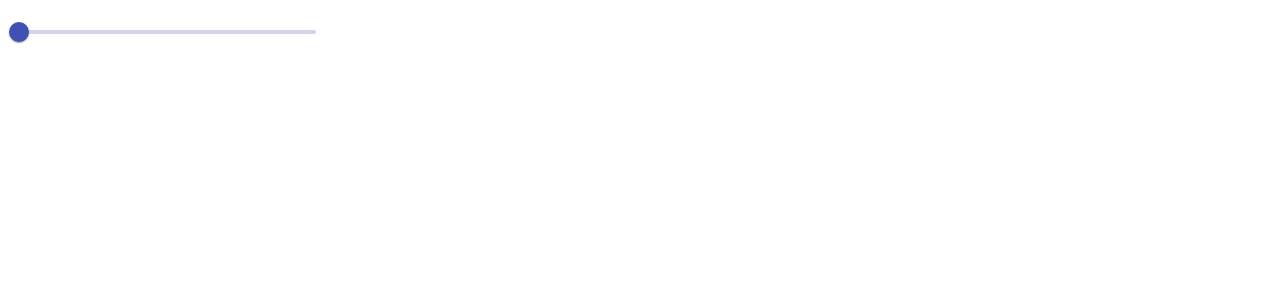
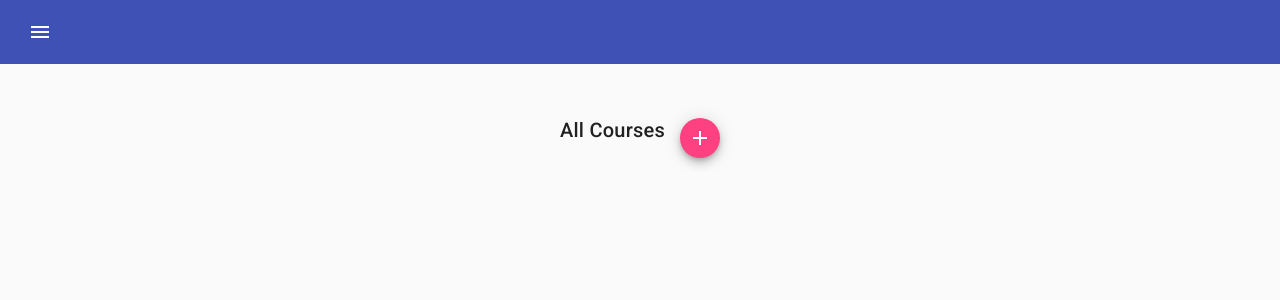
Before and after one commit to alexander1914/learning-angular-material, an Angular app: page / in a window 1280 px wide. Shown: the top 300 px of the page. Built offline with nearby package versions, Linux system fonts and the light colour scheme.

Commit message:
[Navigation and Container] - I did create a sidenav and menus

```diff
--- a/src/app/app.component.html
+++ b/src/app/app.component.html
@@ -1,3 +1,36 @@
-<mat-slider>
-    <input matSliderThumb>
-</mat-slider>
+<mat-sidenav-container fullscreen>
+
+    <mat-sidenav #sidenav>
+        <mat-nav-list (click)="sidenav.close()">
+
+            <a mat-list-item routerLink="/">
+                <mat-icon>library_books</mat-icon>
+                <span>Courses</span>
+            </a>
+
+            <a mat-list-item routerLink="about">
+                <mat-icon>question_answer</mat-icon>
+                <span>About</span>
+            </a>
+
+            <a mat-list-item routerLink="/">
+                <mat-icon>person_add</mat-icon>
+                <span>Register</span>
+            </a>
+
+            <a mat-list-item routerLink="/">
+                <mat-icon>account_circle</mat-icon>
+                <span>Login</span>
+            </a>
+
+        </mat-nav-list>
+    </mat-sidenav>
+
+    <mat-toolbar color="primary">
+        <button mat-icon-button (click)="sidenav.open()">
+            <mat-icon>menu</mat-icon>
+        </button>
+    </mat-toolbar>
+
+    <router-outlet></router-outlet>
+</mat-sidenav-container>
```
